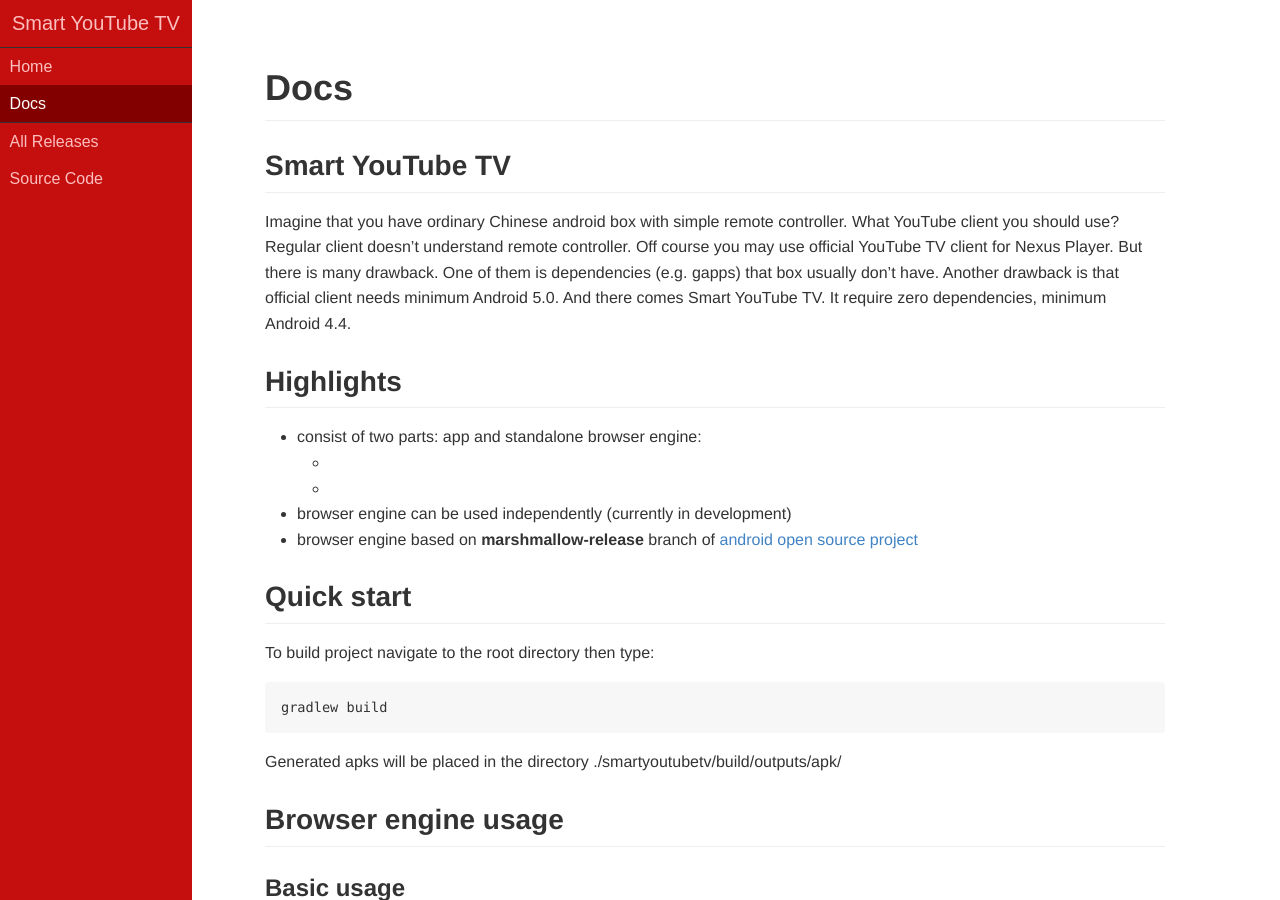
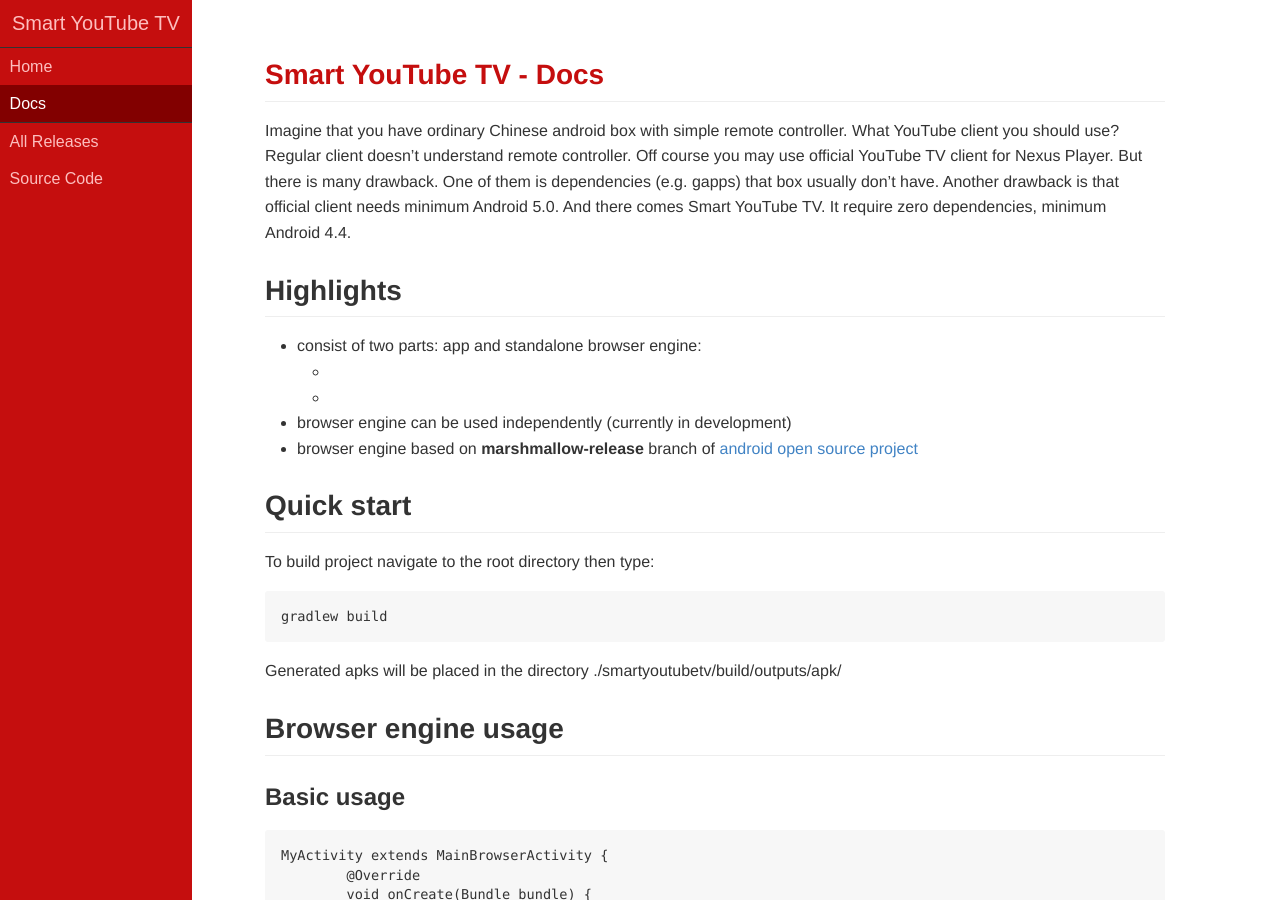
Before and after one commit to SmartYouTubeTV/smartyoutubetv.github.io, a Jekyll site: the page built from en/docs/index.md, in a window 1280 px wide and 900 px high. Built offline with Jekyll 4.4.1, drawn with Linux system fonts in a browser that asks for light colours.

Commit message:
autogen: update site

```diff
--- a/_layouts/default.html
+++ b/_layouts/default.html
@@ -77,8 +77,7 @@
     <!-- Main content -->
     <div class="markdown-body">
       <article>
-        <h1>{{ page.title }}</h1>
-        <h2>{{ site.baseTitle }}</h2>
+        <h2><span style="color: #c50e0e">{{ site.baseTitle }} - {{ page.title }}</span></h2>
         {{ content }}
         {% include disqus.html %}
       </article>
```
